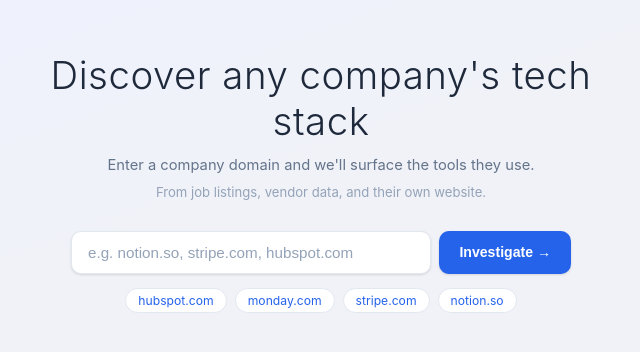
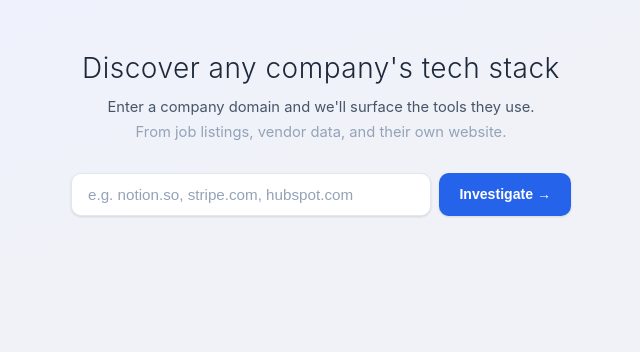
Before and after one commit to taliellenbogen-design/stack-investigator, a Flask app: page / in a window 1280 px wide. Shown: the part 57-409 px from the top of the page, without its empty margins (319-959 px from the left). Run offline with Flask 3, Linux system fonts and the light colour scheme.

Commit message:
Fix hero: single line title, stronger subtitle, remove chips

```diff
--- a/templates/index.html
+++ b/templates/index.html
@@ -64,7 +64,7 @@
       text-align: center;
     }
     .hero h1 {
-      font-size: clamp(1.8rem, 4vw, 2.4rem);
+      font-size: 1.75rem;
       font-weight: 300;
       letter-spacing: .5px;
       line-height: 1.2;
@@ -72,16 +72,16 @@
       margin-bottom: 10px;
     }
     .hero p {
-      color: var(--muted);
+      color: #475569;
       font-size: .92rem;
       line-height: 1.6;
       margin-bottom: 28px;
     }
     .hero p .sub {
       display: block;
-      font-size: .82rem;
+      font-size: .92rem;
       color: #94a3b8;
-      margin-top: 4px;
+      margin-top: 2px;
     }
 
     /* ── Search form ── */
@@ -335,12 +335,6 @@
     />
     <button type="submit" id="submit-btn">Investigate →</button>
   </form>
-  <div class="examples">
-    <span class="example-chip" onclick="fillExample('hubspot.com')">hubspot.com</span>
-    <span class="example-chip" onclick="fillExample('monday.com')">monday.com</span>
-    <span class="example-chip" onclick="fillExample('stripe.com')">stripe.com</span>
-    <span class="example-chip" onclick="fillExample('notion.so')">notion.so</span>
-  </div>
 </div>
 
 <div id="loading">
```
